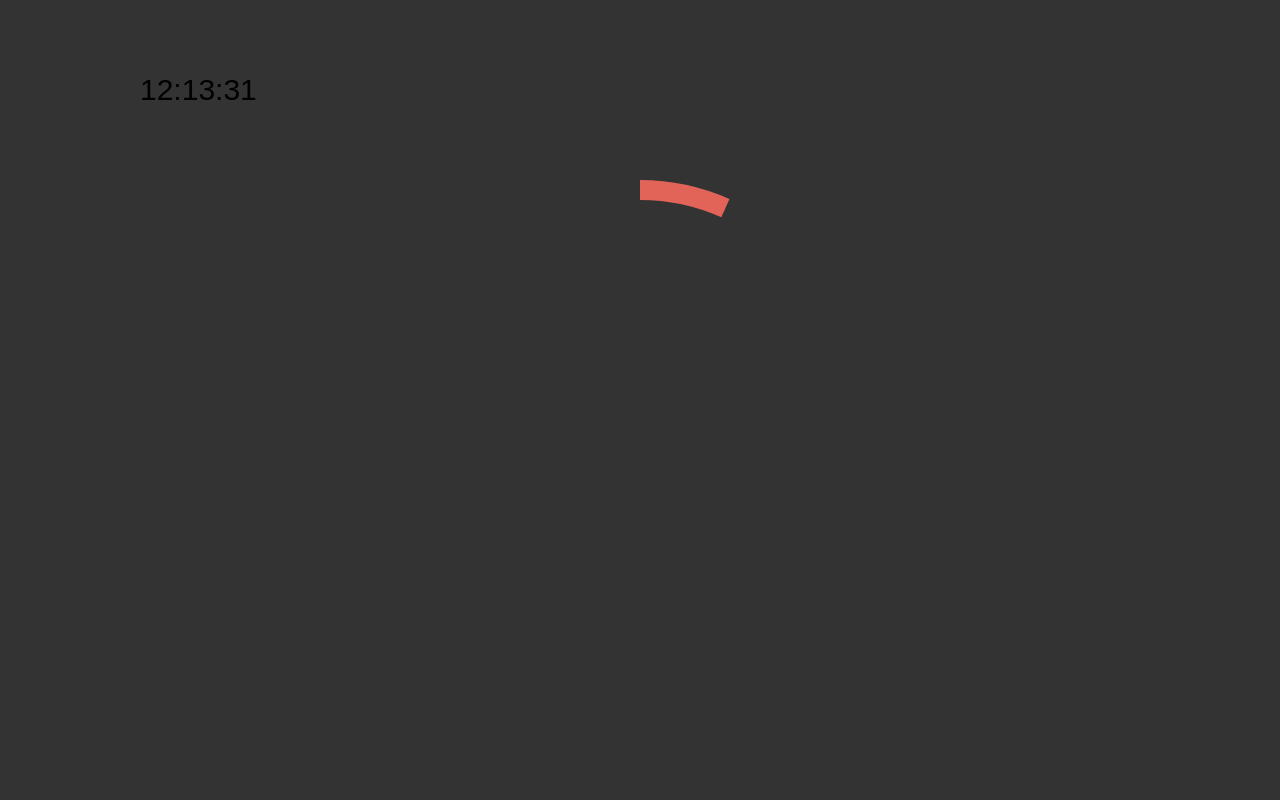
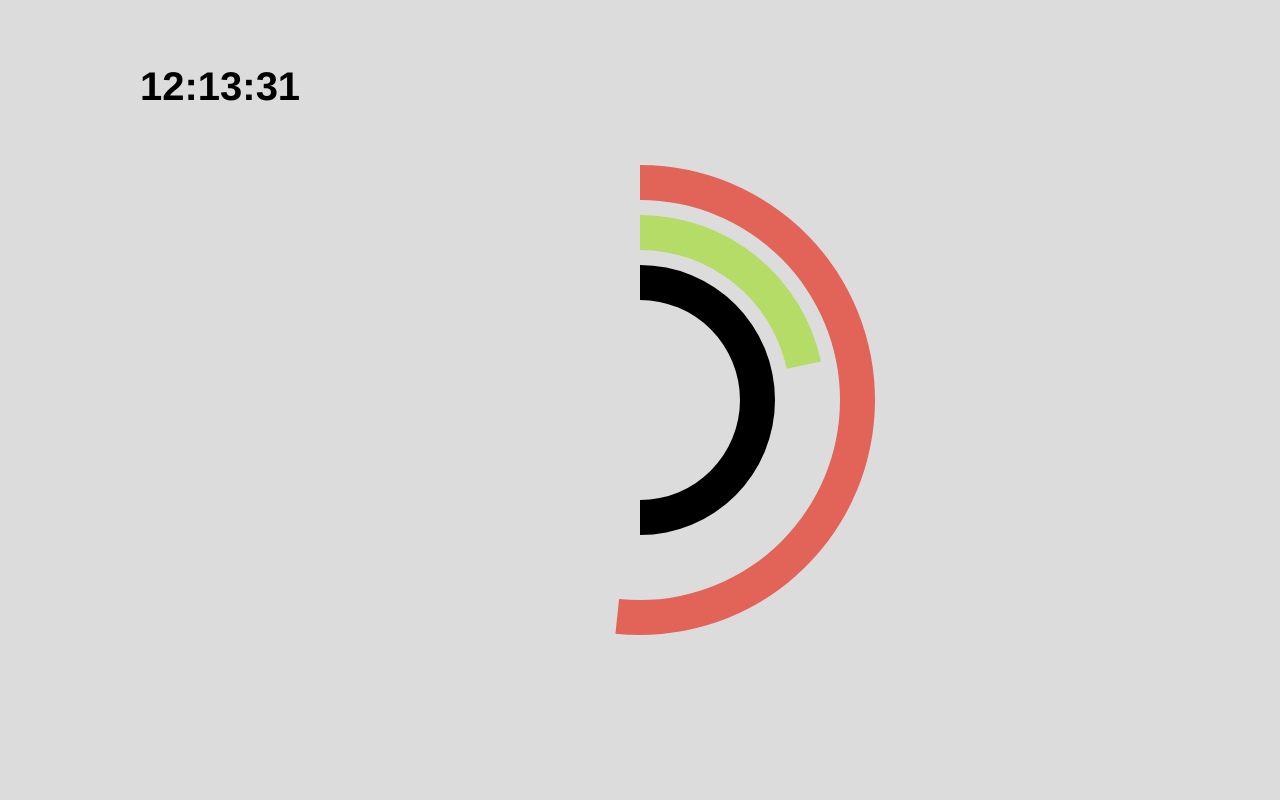
Before and after one commit to Priti-Pandurangan/polar-clock, a plain HTML site: page index.html in a window 1280 px wide. Drawn offline with Linux system fonts and the light colour scheme.

Commit message:
fixed minute hand

```diff
--- a/css/clock.css
+++ b/css/clock.css
@@ -3,5 +3,5 @@
 	padding: 0;
 }
 canvas {
-	background: #333;
+	background: #DCDCDC;
 }
--- a/js/clock.js
+++ b/js/clock.js
@@ -15,11 +15,15 @@ var text
 var seconds = 0, minutes = 0, hours = 0;
 
 function draw() {
+    date = new Date()
+
     ctx.clearRect(0, 0, canvas.width, canvas.height)
 
-    drawHand(200, (2 * Math.PI / 60) * seconds, "#E26357")
-    drawHand(150, (2 * Math.PI / 60) * minutes, "#B4DC66")
-    drawHand(100, (2 * Math.PI / 12) * hours, "#CAF1EC")
+    drawHand(200, (2 * Math.PI / 60) * date.getSeconds(), "#E26357")
+
+    drawHand(150, (2 * Math.PI / 60) * date.getMinutes(), "#B4DC66")
+
+    drawHand(100, (2 * Math.PI / 24) * date.getHours(), "black")
 
     if (seconds == 59) {
         seconds = 0
@@ -33,19 +37,18 @@ function draw() {
         seconds = seconds + 1
     }
 
-    date = new Date()
     text = getTime(date.getHours(), date.getMinutes(), date.getSeconds())
 
-    ctx.font = "30px Arial"
-    ctx.fillStyle = "black"
+    ctx.font = "bold 40px Helvetica, Arial, sans-serif"
     ctx.fillText(text, 140, 100)
+    ctx.fillStyle = "red"
 }
 
 function drawHand(radius, theta, color, width) {
-    width = width || 20
+    width = width || 35
     ctx.beginPath()
     ctx.arc(centerX, centerY, radius, 3 * Math.PI / 2, (3 * Math.PI / 2) + theta)
-    ctx.lineTo(centerX + (radius + width) * Math.cos((Math.PI / 2) - theta) , centerY - (radius + width) * Math.sin((Math.PI / 2) - theta))
+    ctx.lineTo(centerX + (radius + width) * Math.cos((Math.PI / 2) - theta), centerY - (radius + width) * Math.sin((Math.PI / 2) - theta))
     ctx.arc(centerX, centerY, radius + width, (3 * Math.PI / 2) + theta, 3 * Math.PI / 2, true)
     ctx.closePath()
 
@@ -68,7 +71,7 @@ function getTime(hours, minutes, seconds) {
         currentTime += ":0" + seconds
     else
         currentTime += ":" + seconds
-        return currentTime
+    return currentTime
 }
 
 setInterval(draw, 1000)
```
Also changed, not shown: index.html (+3 -0 lines).
